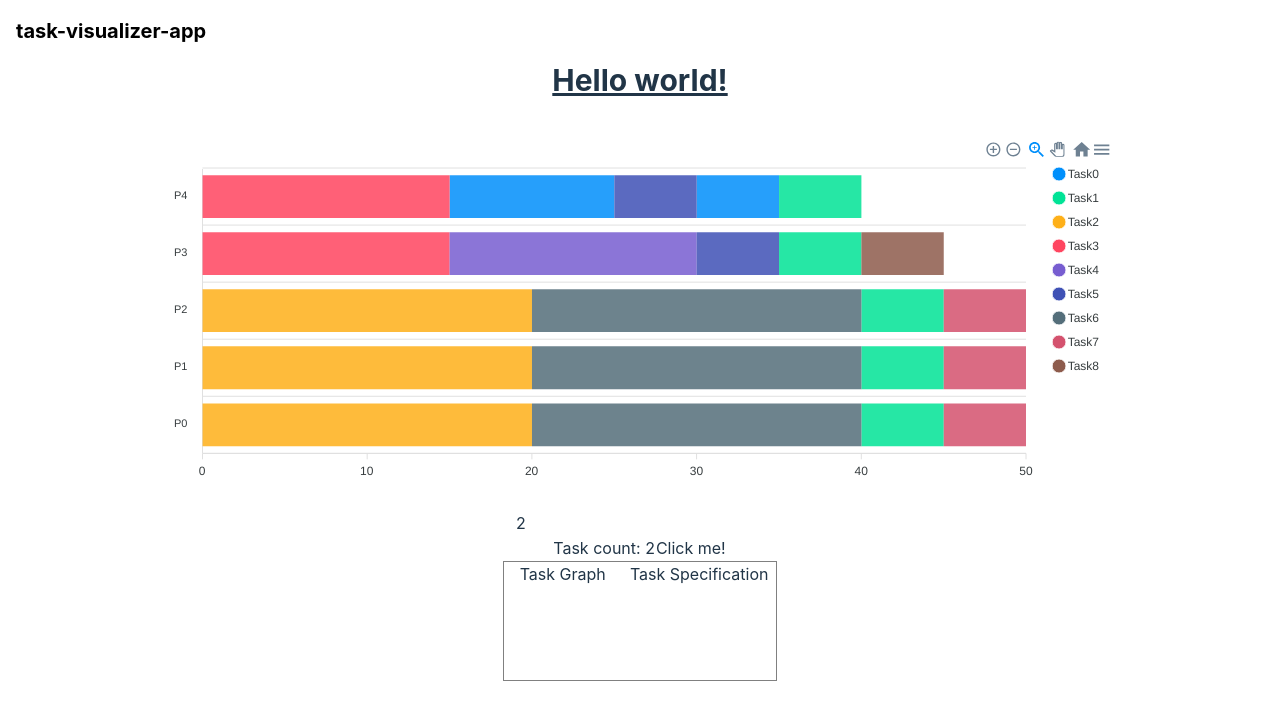
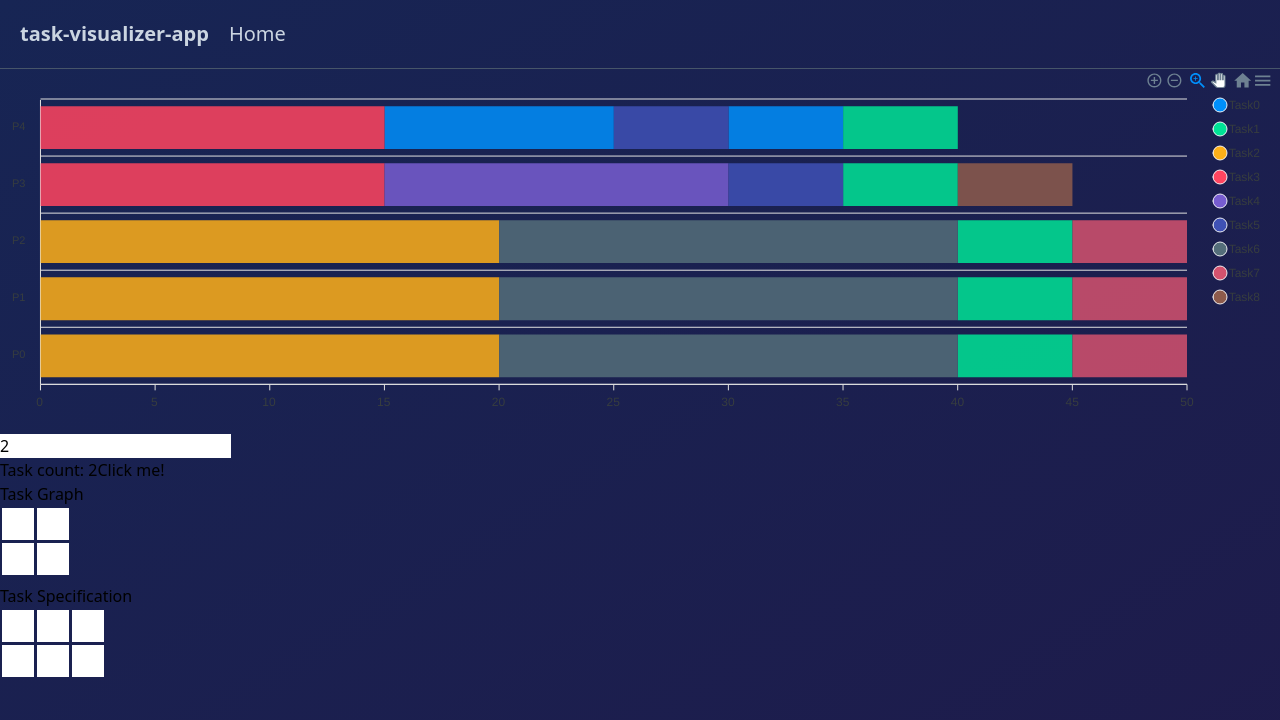
Before and after one commit to YaBoyya/task-visualizer-app, a React (Vite) app: page / in a window 1280 px wide. Shown: the top 720 px of the page. Built offline with nearby package versions, Linux system fonts and the light colour scheme.

Commit message:
Update Navbar with tailwind and add BackgroundContainer component

```diff
--- a/src/App.tsx
+++ b/src/App.tsx
@@ -1,9 +1,11 @@
 import { useState } from "react";
-import './App.css'
+// import './App.css'
 import InputTaskCount from "./InputTaskCount";
 import Matrix from './Matrix'
 import MC_DZZZ from './MC_DZZZ'
 import TimelineChart from "./TimelineChart";
+import BackgrounContainer from "./components/BackgroundContainer";
+import Navbar from "./components/Navbar";
 
 
 const taskGraph = [
@@ -42,14 +44,12 @@ const taskSpecification = [
 ];
 const n = taskGraph.length; // task count
 const m = 3; // processor count
-
+BackgrounContainer
 function App() {
   const [taskCount, setTaskCount] = useState(2);
   return (
-    <>
-      <h1 className="text-3xl font-bold underline">
-        Hello world!
-      </h1>
+    <BackgrounContainer>
+      <Navbar />
       <div className='container'>
         <div className="chart">
           <TimelineChart />
@@ -80,7 +80,7 @@ function App() {
           </div>
         </div>
       </div>
-    </>
+    </BackgrounContainer>
   )
 }
 
--- a/src/Navbar.css
+++ /dev/null
@@ -1,27 +0,0 @@
-#navbar {
-    background-color: white;
-    width: 100%;
-    margin: 0;
-    padding: 1em;
-    color: black;
-    list-style-type: none;
-    display: inline-flexbox;
-    align-items: stretch;
-    text-align: left;
-}
-
-#navbar-brand, #navbar-item {
-    display: inline;
-    text-align: center;
-    padding-top: 1em;
-    padding-right: 1em;
-}
-
-#navbar-brand {
-    font-size: 1.25em;
-    font-weight: bold;
-}
-
-#navbar-item {
-    font-size: 1em;
-}
--- a/src/Navbar.tsx
+++ /dev/null
@@ -1,16 +0,0 @@
-import './Navbar.css'
-
-function Navbar(){
-  return (
-    <ul id='navbar'>
-      <li id='navbar-brand'>
-        task-visualizer-app
-      </li>
-      {/* <li id='navbar-item'>
-        Home
-      </li> */}
-    </ul>
-  );
-}
-
-export default Navbar
--- a/src/assets/main.css
+++ b/src/assets/main.css
@@ -588,15 +588,71 @@ video {
   }
 }
 
-.text-3xl {
-  font-size: 1.875rem;
-  line-height: 2.25rem;
+.mr-5 {
+  margin-right: 1.25rem;
+}
+
+.flex {
+  display: flex;
+}
+
+.min-h-screen {
+  min-height: 100vh;
+}
+
+.min-w-full {
+  min-width: 100%;
+}
+
+.content-center {
+  align-content: center;
+}
+
+.items-stretch {
+  align-items: stretch;
+}
+
+.border-b {
+  border-bottom-width: 1px;
+}
+
+.border-solid {
+  border-style: solid;
+}
+
+.border-slate-600 {
+  --tw-border-opacity: 1;
+  border-color: rgb(71 85 105 / var(--tw-border-opacity));
+}
+
+.bg-gradient-to-br {
+  background-image: linear-gradient(to bottom right, var(--tw-gradient-stops));
+}
+
+.from-blue-950 {
+  --tw-gradient-from: #172554 var(--tw-gradient-from-position);
+  --tw-gradient-to: rgb(23 37 84 / 0) var(--tw-gradient-to-position);
+  --tw-gradient-stops: var(--tw-gradient-from), var(--tw-gradient-to);
+}
+
+.to-indigo-950 {
+  --tw-gradient-to: #1e1b4b var(--tw-gradient-to-position);
+}
+
+.p-5 {
+  padding: 1.25rem;
+}
+
+.text-xl {
+  font-size: 1.25rem;
+  line-height: 1.75rem;
 }
 
 .font-bold {
   font-weight: 700;
 }
 
-.underline {
-  text-decoration-line: underline;
+.text-slate-300 {
+  --tw-text-opacity: 1;
+  color: rgb(203 213 225 / var(--tw-text-opacity));
 }
--- /dev/null
+++ b/src/components/BackgroundContainer.tsx
@@ -0,0 +1,10 @@
+// TODO fix typing here
+function BackgrounContainer({ children }) {
+  return (
+    <div className="min-h-screen bg-gradient-to-br from-blue-950 to-indigo-950">
+      {children}
+    </div>
+  );
+}
+
+export default BackgrounContainer
--- /dev/null
+++ b/src/components/Navbar.tsx
@@ -0,0 +1,16 @@
+function Navbar(){
+  return (
+    <div className="container min-w-full border-b border-slate-600 border-solid text-slate-300">
+      <ul className="flex content-center p-5">
+        <li className="font-bold text-xl mr-5">
+          task-visualizer-app
+        </li>
+        <li className="text-xl">
+          Home
+        </li>
+      </ul>
+    </div>
+  );
+}
+
+export default Navbar
--- a/src/main.tsx
+++ b/src/main.tsx
@@ -1,13 +1,10 @@
 import React from 'react'
 import ReactDOM from 'react-dom/client'
 import App from './App.tsx'
-import './index.css'
 import './assets/main.css'
-import Navbar from './Navbar.tsx'
 
 ReactDOM.createRoot(document.getElementById('root')!).render(
   <React.StrictMode>
-    <Navbar />
     <App />
   </React.StrictMode>,
 )
```
